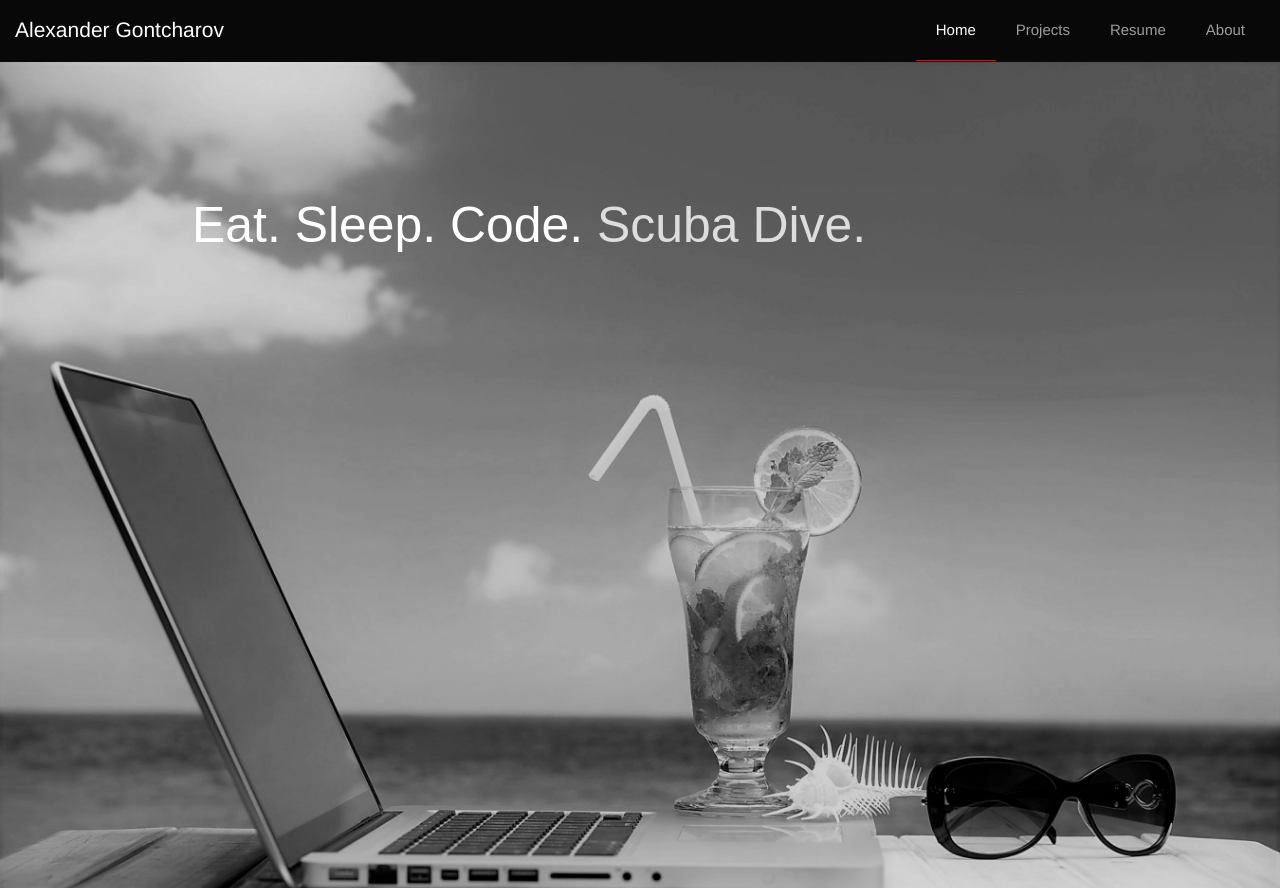
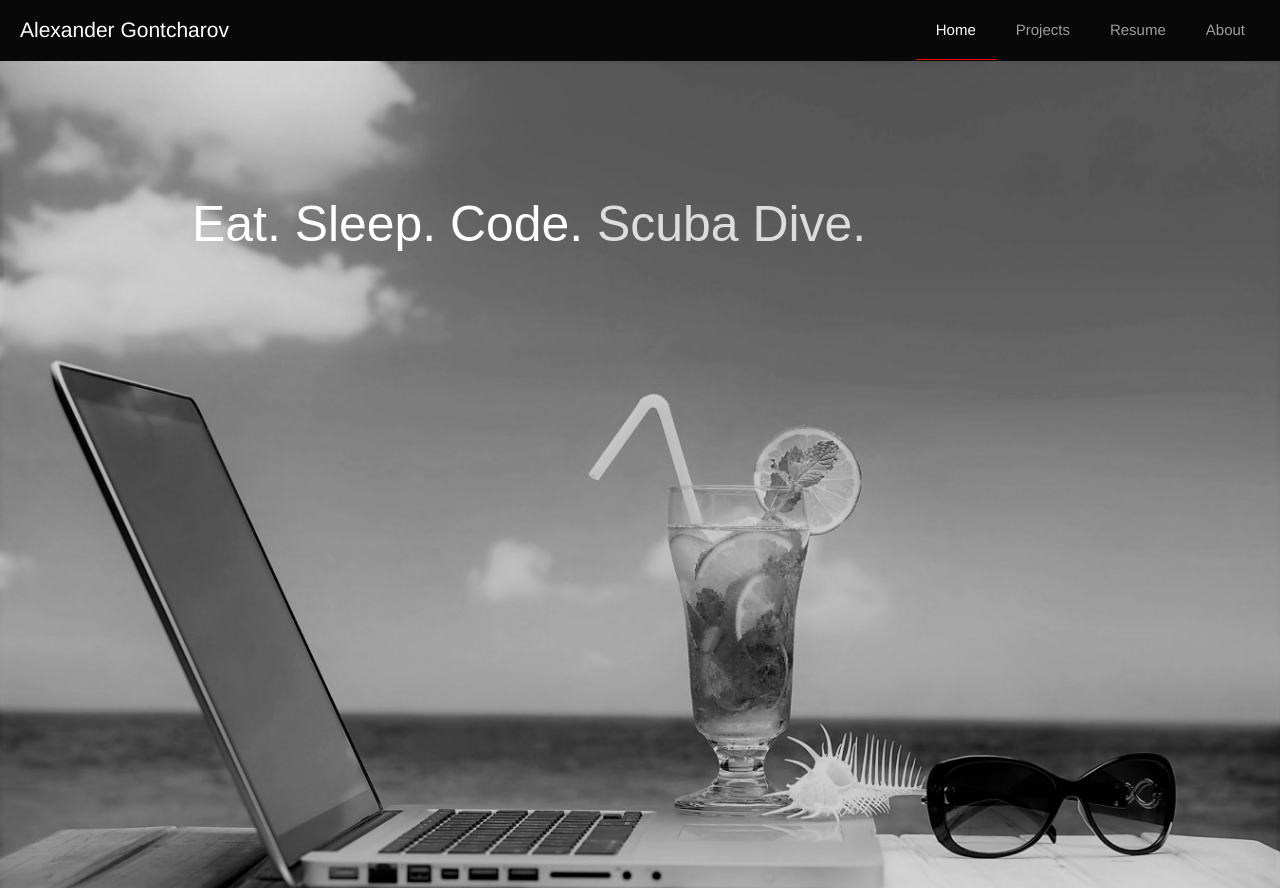
Before and after one commit to AGontcharov/alexgontcharov, a website: page public/index.html in a window 1280 px wide. Shown: the top 888 px of the page. Drawn offline with nearby package versions, Linux system fonts and the light colour scheme; some packages are replaced by stand-ins of ours.

Commit message:
Adjusted navbar brand and navlinks height

```diff
--- a/public/assets/css/index.css
+++ b/public/assets/css/index.css
@@ -67,13 +67,14 @@ h3 {
 @media (min-width: 768px) {
 
 	.navbar-brand, .navbar-nav > li > a {
-		line-height: 60px;
-		height: 60px;
+		line-height: 59px;
+		height: 59px;
 		padding-top: 0;
 	}
 
 	.navbar-brand {
 		font-size: 21px;
+		padding-left: 20px;
 	}
 
 	.navbar-nav > li {
```
